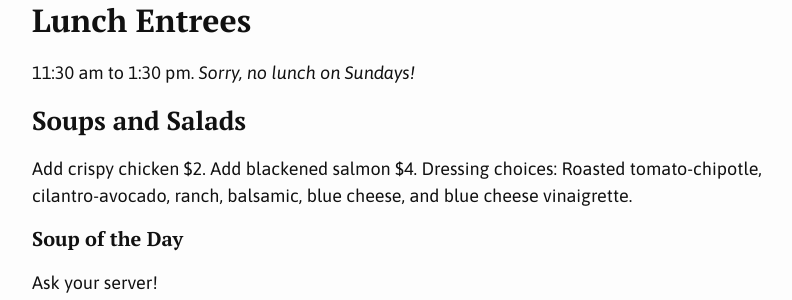
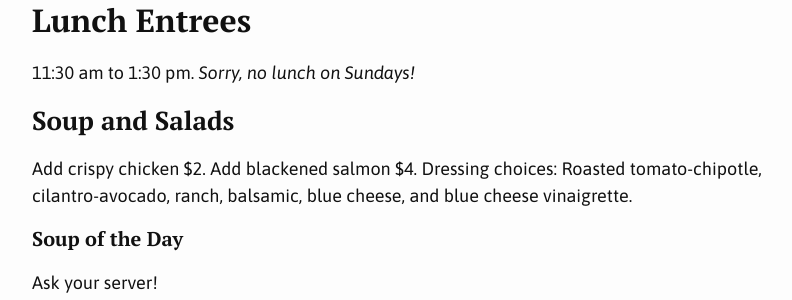
Before and after one commit to birdiescafe/birdiescafe.github.io, a Jekyll site: the page built from index.md, in a window 1280 px wide and 900 px high, scrolled down 5609 px. Shown: the part 157-457 px from the top of the window, without its empty margins (238-1030 px from the left). Built offline with Jekyll 4.4.1, drawn with Linux system fonts in a browser that asks for light colours; our own code applies the rules of GitHub Pages for plain Markdown files; some of the changed text lies outside the part shown.

Commit message:
Update index.md

```diff
--- a/index.md
+++ b/index.md
@@ -140,7 +140,7 @@ Flour tortilla stuffed with spicy pork adovada, hash browns, scrambled eggs and
 ## Lunch Entrees
 11:30 am to 1:30 pm. <i>Sorry, no lunch on Sundays!</i>
 
-### Soups and Salads
+### Soup and Salads
 Add crispy chicken $2. Add blackened salmon $4.
 Dressing choices: Roasted tomato-chipotle, cilantro-avocado, ranch, balsamic, blue cheese, and blue cheese vinaigrette.
 
```
Also changed, not shown: other parts of index.md (+1 -1 lines).
